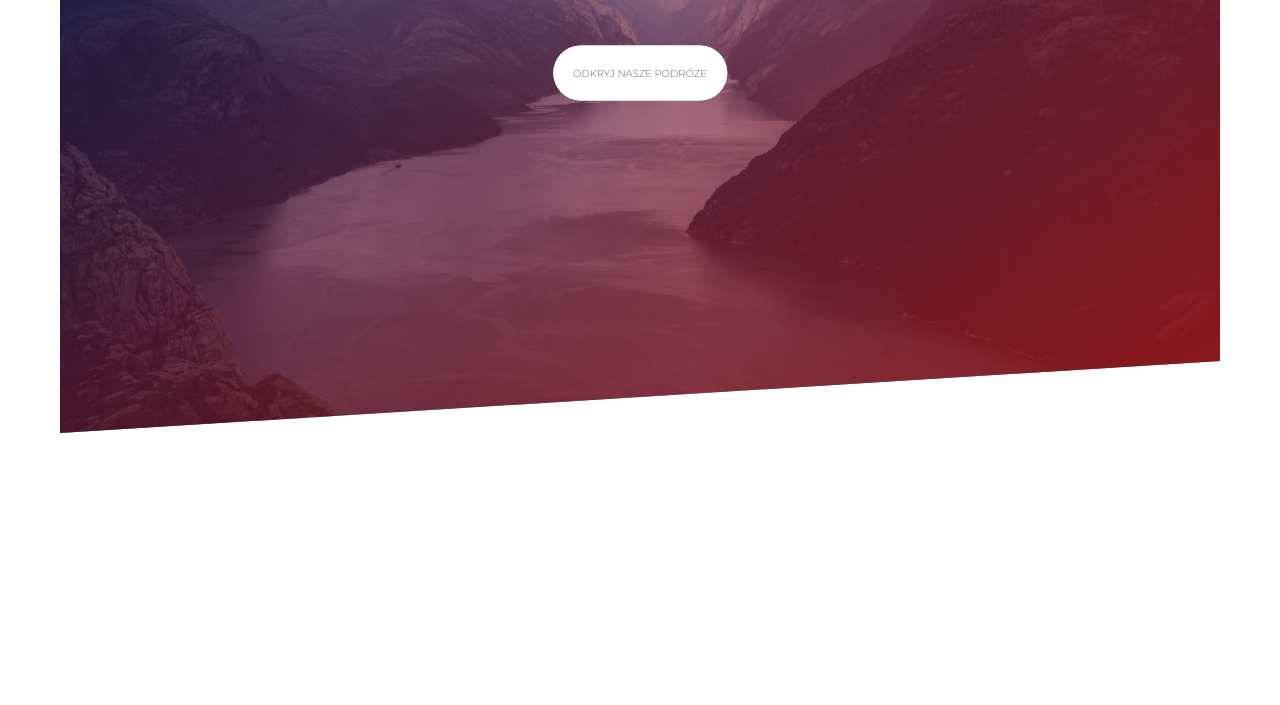
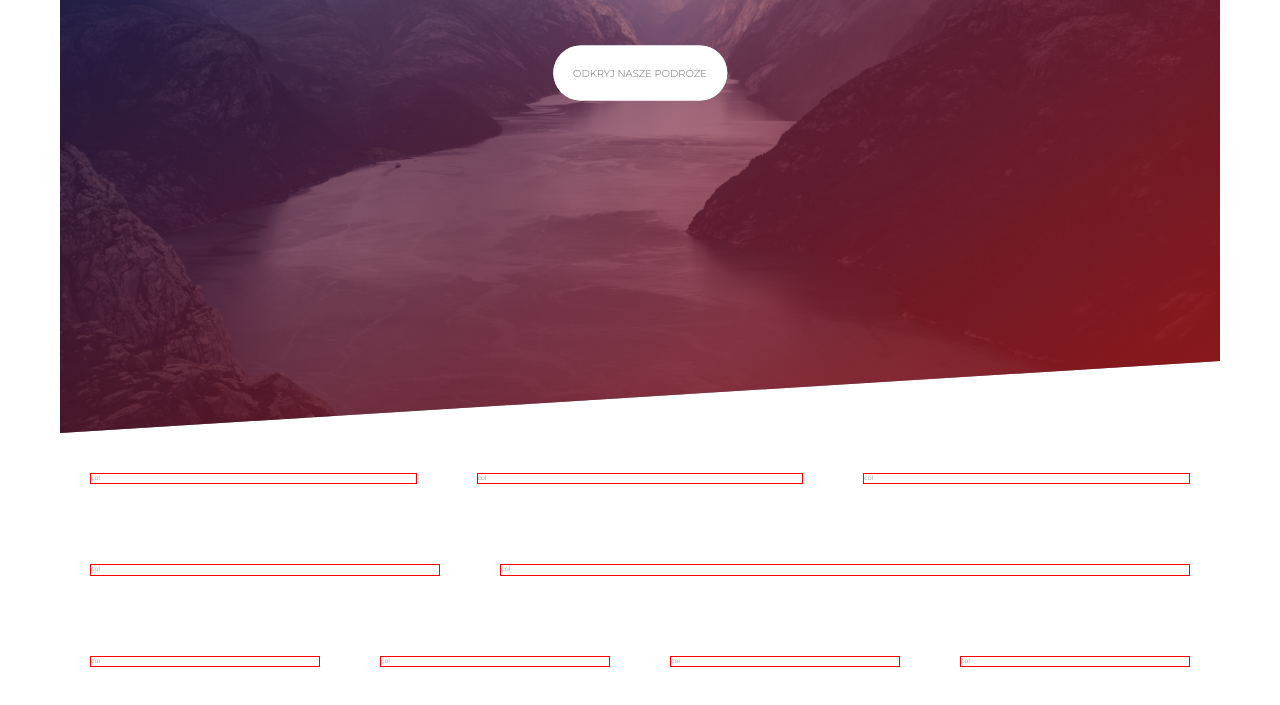
Before and after one commit to cezary-walczak/css-advanced, a website: page index.html in a window 1280 px wide. Shown: the part 347-1052 px from the top of the page. Before the commit the page ends 840 px from the top, so only its background shows below. Drawn offline with Linux system fonts and the light colour scheme.

Commit message:
custom grid

```diff
--- a/index.html
+++ b/index.html
@@ -28,6 +28,25 @@
       </div>
 
     </header>
+
+    <section>
+      <div class="row">
+        <div class="col">col</div>
+        <div class="col">col</div>
+        <div class="col">col</div>
+      </div>
+      <div class="row">
+        <div class="col">col</div>
+        <div class="col col2">col</div>
+      </div>
+      <div class="row">
+        <div class="col">col</div>
+        <div class="col">col</div>
+        <div class="col">col</div>
+        <div class="col">col</div>
+      </div>
+    </section>
+
   </div>
 
   <script>
--- a/sass/abstracts/_variables.scss
+++ b/sass/abstracts/_variables.scss
@@ -1,5 +1,11 @@
+// colors
 $color-primary: rgba(0, 35, 104, 0.6);
 $color-secondary: rgba(240, 39, 40, 0.6);
 $color-white: #fff;
 $color-gray: #666;
 $color-black: #000;
+
+// grid
+$grid-width: 120rem;
+$gutter-vertical: 4rem;
+$gutter-horizontal: 3rem;
--- /dev/null
+++ b/sass/layout/_grid.scss
@@ -0,0 +1,14 @@
+.row {
+  max-width: $grid-width;
+  margin: 0 auto;
+  display: flex;
+  .col {
+    flex-grow: 1;
+    border: 1px solid red;
+    margin: $gutter-vertical $gutter-horizontal;
+  }
+  .col2 {
+    flex-grow: 2;
+    margin: $gutter-vertical $gutter-horizontal;
+  }
+}
--- a/sass/main.scss
+++ b/sass/main.scss
@@ -9,4 +9,5 @@
 
 @import "components/button";
 @import "layout/header";
+@import "layout/grid";
 @import "pages/home";
```
Also changed, not shown: css/style.css.
